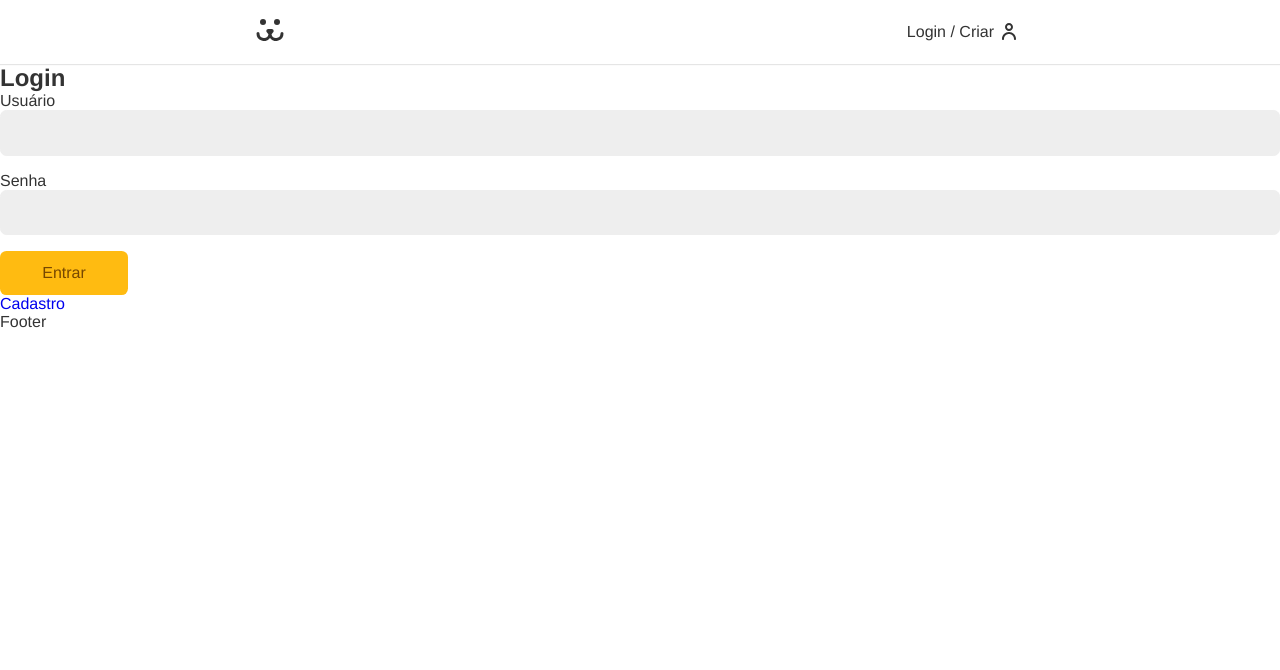
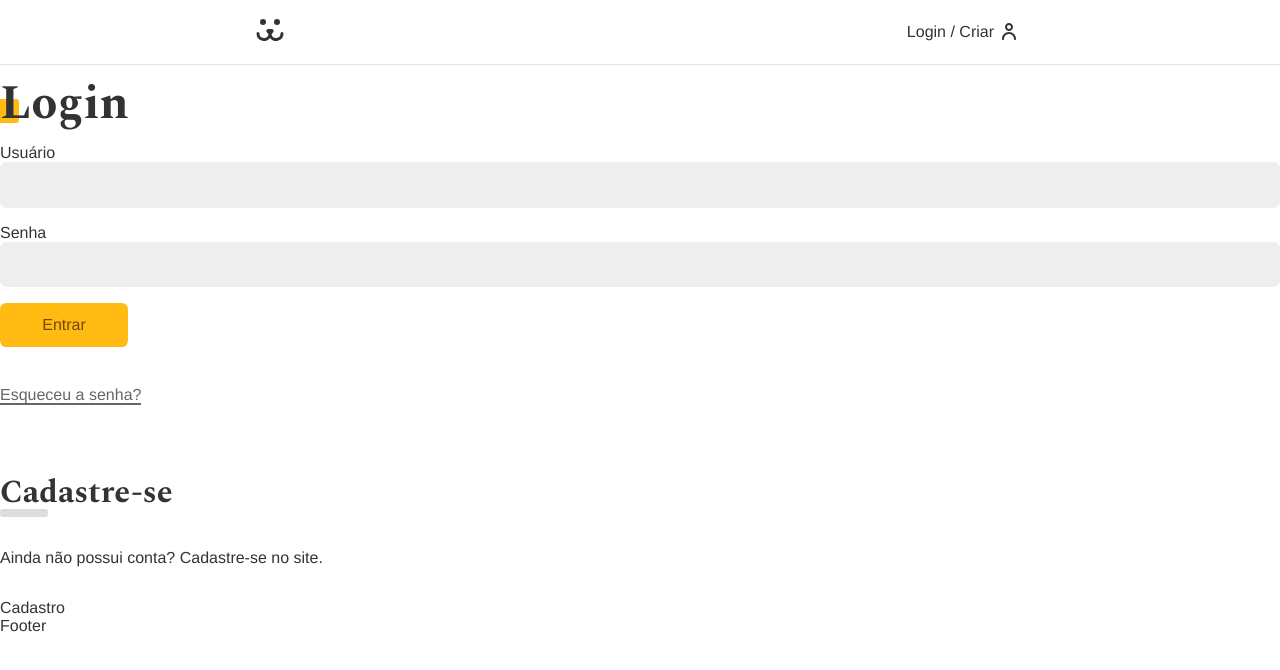
Before and after one commit to FelipeLarsen/project-Dogs-origamid, a React (Vite) app: page /login in a window 1280 px wide. Shown: the top 670 px of the page. Built offline with nearby package versions, Linux system fonts and the light colour scheme.

Commit message:
Login Form

```diff
--- a/src/App.css
+++ b/src/App.css
@@ -1,3 +1,5 @@
+@import url('https://fonts.googleapis.com/css2?family=Spectral:ital,wght@0,400;0,700;1,200&display=swap');
+
 * {
   box-sizing: border-box;
 }
@@ -7,7 +9,7 @@
   margin: 0;
   color: #333;
   --type-first: Helvetica, Arial, sans-serif;
-  --type-second: 'Spectral', Georgia;
+  --type-second: 'Spectral', georgia;
   font-family: var(--type-first);
 }
 
@@ -35,6 +37,7 @@
 
 a {
   text-decoration: none;
+  color: #333;
 }
 
 .container {
@@ -42,3 +45,38 @@
   padding: 0 1rem;
   margin: 0 auto;
 }
+
+.title {
+  font-family: var(--type-second);
+  line-height: 1;
+  font-size: 3rem;
+  margin: 1rem 0;
+  position: relative;
+  z-index: 1;
+}
+
+.title::after {
+  content: '';
+  display: block;
+  width: 1.5rem;
+  height: 1.5rem;
+  background: #fb1;
+  position: absolute;
+  bottom: 5px;
+  left: -5px;
+  border-radius: 0.2rem;
+  z-index: -1;
+}
+
+.animeLeft {
+  opacity: 0;
+  transform: translateX(-20px);
+  animation: animeLeft 0.3s forwards;
+}
+
+@keyframes animeLeft {
+  to {
+    opacity: 1;
+    transform: initial;
+  }
+}
--- /dev/null
+++ b/src/Components/Helper/Error.jsx
@@ -0,0 +1,8 @@
+import React from 'react'
+
+const Error = ({ error }) => {
+    if (!error) return null;
+  return <p style={{color: '#f31', margin: '1rem 0'}}>{error}</p>
+}
+
+export default Error
--- a/src/Components/Login/LoginForm.jsx
+++ b/src/Components/Login/LoginForm.jsx
@@ -5,6 +5,9 @@
 import Button from '../Forms/Button';
 import useForm from '../../Hooks/useForm';
 import { UserContext } from '../../UserContext';
+import Error from '../Helper/Error';
+import styles from './LoginForm.module.css';
+import stylesButton from '../Forms/Button.module.css';
 
 const LoginForm = () => {
   const username = useForm();
@@ -21,9 +24,9 @@
   }
 
   return (
-    <section>
-      <h1>Login</h1>
-      <form action="" onSubmit={handleSubmit}>
+    <section className='animeLeft'>
+      <h1 className='title'>Login</h1>
+      <form className={styles.form} onSubmit={handleSubmit}>
         <Input label="Usuário" type="text" name="username" {...username} />
         <Input label="Senha" type="password" name="password" {...password} />
         {loading ? (
@@ -31,9 +34,16 @@
         ) : (
           <Button>Entrar</Button>
         )}
-        {error && <p>{error}</p>}
+        <Error error={error} />
       </form>
-      <Link to="/login/create-user">Cadastro</Link>
+      <Link className={styles.lostPassword} to="/login/lost_password">Esqueceu a senha?</Link>
+
+      <div className={styles.createUser}>
+        <h2 className={styles.subtitle}>Cadastre-se</h2>
+        <p>Ainda não possui conta? Cadastre-se no site.</p>
+      </div>
+
+      <Link className={stylesButton.createButton} to="/login/create-user">Cadastro</Link>
     </section>
   )
 }
--- /dev/null
+++ b/src/Components/Login/LoginForm.module.css
@@ -0,0 +1,42 @@
+.form {
+    margin-bottom: 2rem;
+}
+
+.lostPassword {
+    display: inline-block;
+    color: #666;
+    padding: 0.5rem 0;
+    line-height: 1;
+}
+
+.lostPassword::after {
+    content: '';
+    height: 2px;
+    width: 100%;
+    background-color: currentColor;
+    display: block;
+}
+
+.createUser {
+    margin-top: 4rem;
+}
+
+.createUser p {
+    margin-top: 2rem;
+    margin-bottom: 2rem;
+}
+
+.subtitle {
+    font-family: var(--type-second);
+    line-height: 1;
+    font-size: 2rem;
+}
+
+.subtitle::after {
+    content: '';
+    display: block;
+    background: #ddd;
+    height: 0.5rem;
+    width: 3rem;
+    border-radius: 0.2rem;
+}
```
